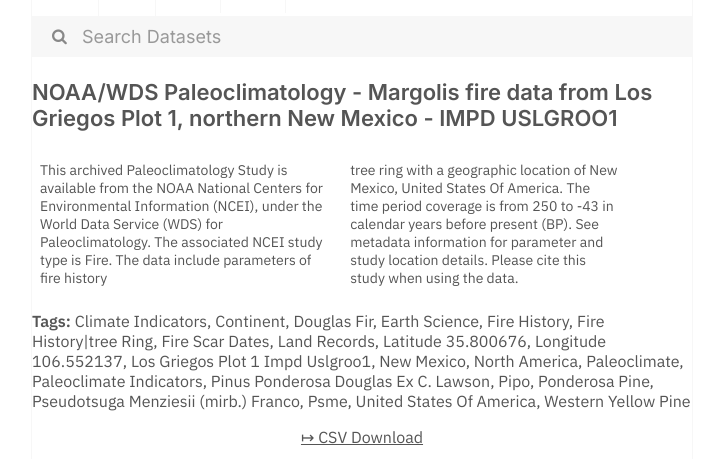
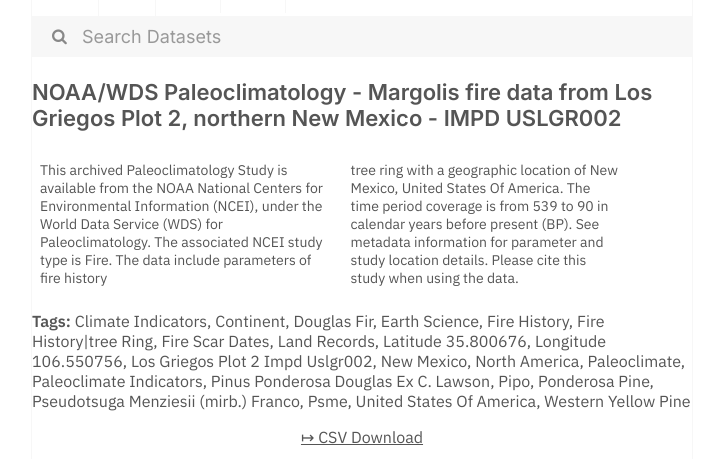
Before and after one commit to dayda-entities/national-oceanic-and-atmospheric-administration, a Jekyll site: the page built from _posts/2020-12-18-noaawds-paleoclimatology-margo.md, in a window 1280 px wide. Shown: the part 288-747 px from the top of the page, without its empty margins (278-999 px from the left). Built offline with Jekyll 4.4.1, drawn with Linux system fonts in a browser that asks for light colours.

Commit message:
Publish Data

```diff
--- a/_posts/2020-12-18-noaawds-paleoclimatology-margo.md
+++ b/_posts/2020-12-18-noaawds-paleoclimatology-margo.md
@@ -1,9 +1,9 @@
 ---
 title: >-
-  NOAA/WDS Paleoclimatology - Margolis fire data from Los Griegos Plot 1,
-  northern New Mexico - IMPD USLGROO1
-created: '2020-12-18T23:02:15.697170'
-modified: '2020-12-18T23:02:15.697177'
+  NOAA/WDS Paleoclimatology - Margolis fire data from Los Griegos Plot 2,
+  northern New Mexico - IMPD USLGR002
+created: '2020-12-18T22:59:42.083978'
+modified: '2020-12-18T22:59:42.083985'
 state: active
 type: dataset
 tags:
@@ -16,8 +16,8 @@ tags:
   - Fire Scar Dates
   - Land Records
   - Latitude 35.800676
-  - Longitude  106.552137
-  - Los Griegos Plot 1   Impd Uslgroo1
+  - Longitude  106.550756
+  - Los Griegos Plot 2   Impd Uslgr002
   - New Mexico
   - North America
   - Paleoclimate
@@ -31,9 +31,9 @@ tags:
   - Western Yellow Pine
 groups: []
 csv_url: >-
-  https://www.ncei.noaa.gov/pub/data/paleo/firehistory/firescar/northamerica/supplemental/uslgr001-lgr1.fs_tree_meta.csv
+  https://www.ncei.noaa.gov/pub/data/paleo/firehistory/firescar/northamerica/supplemental/uslgr002-lgr2.fs_tree_meta.csv
 json_url: ''
 layout: post
 
 ---
-This archived Paleoclimatology Study is available from the NOAA National Centers for Environmental Information (NCEI), under the World Data Service (WDS) for Paleoclimatology. The associated NCEI study type is Fire. The data include parameters of fire history|tree ring with a geographic location of New Mexico, United States Of America. The time period coverage is from 250 to -43 in calendar years before present (BP). See metadata information for parameter and study location details. Please cite this study when using the data.
+This archived Paleoclimatology Study is available from the NOAA National Centers for Environmental Information (NCEI), under the World Data Service (WDS) for Paleoclimatology. The associated NCEI study type is Fire. The data include parameters of fire history|tree ring with a geographic location of New Mexico, United States Of America. The time period coverage is from 539 to 90 in calendar years before present (BP). See metadata information for parameter and study location details. Please cite this study when using the data.
```
